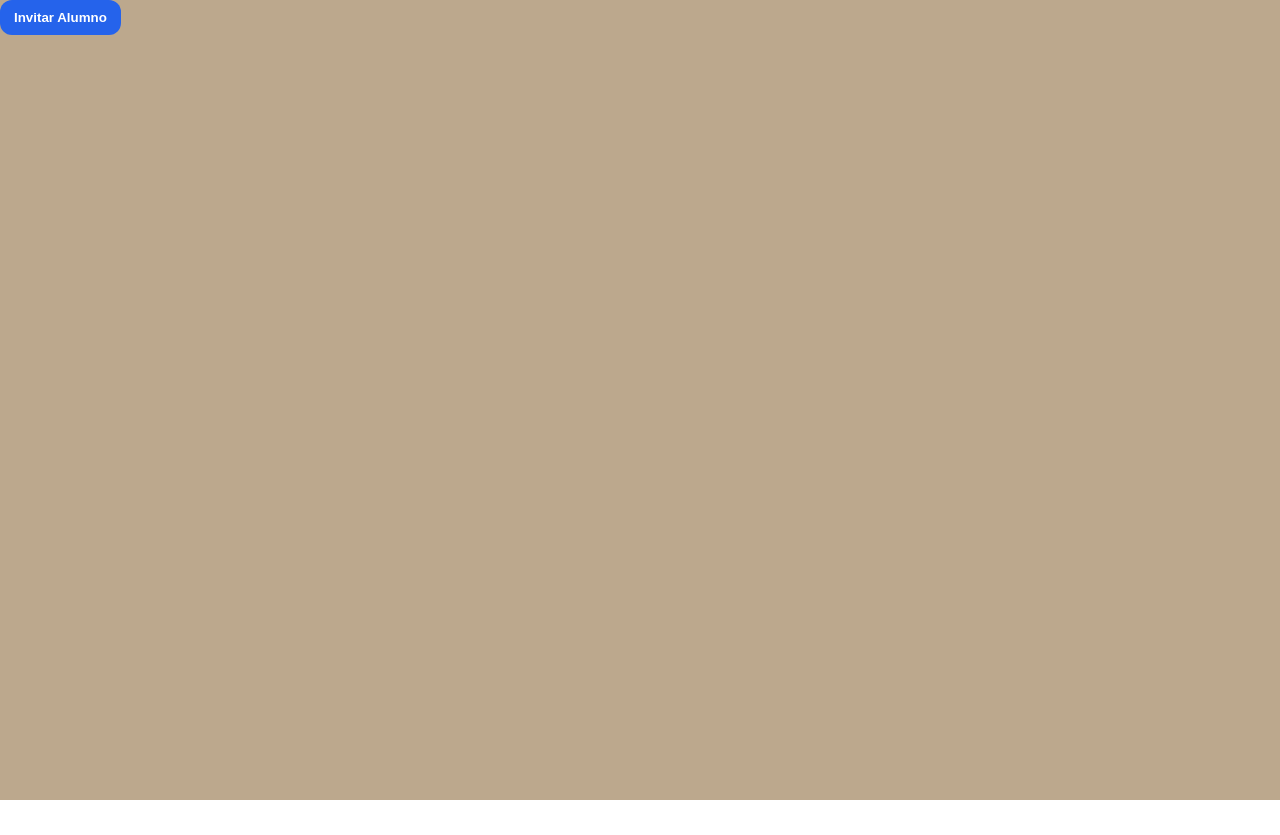
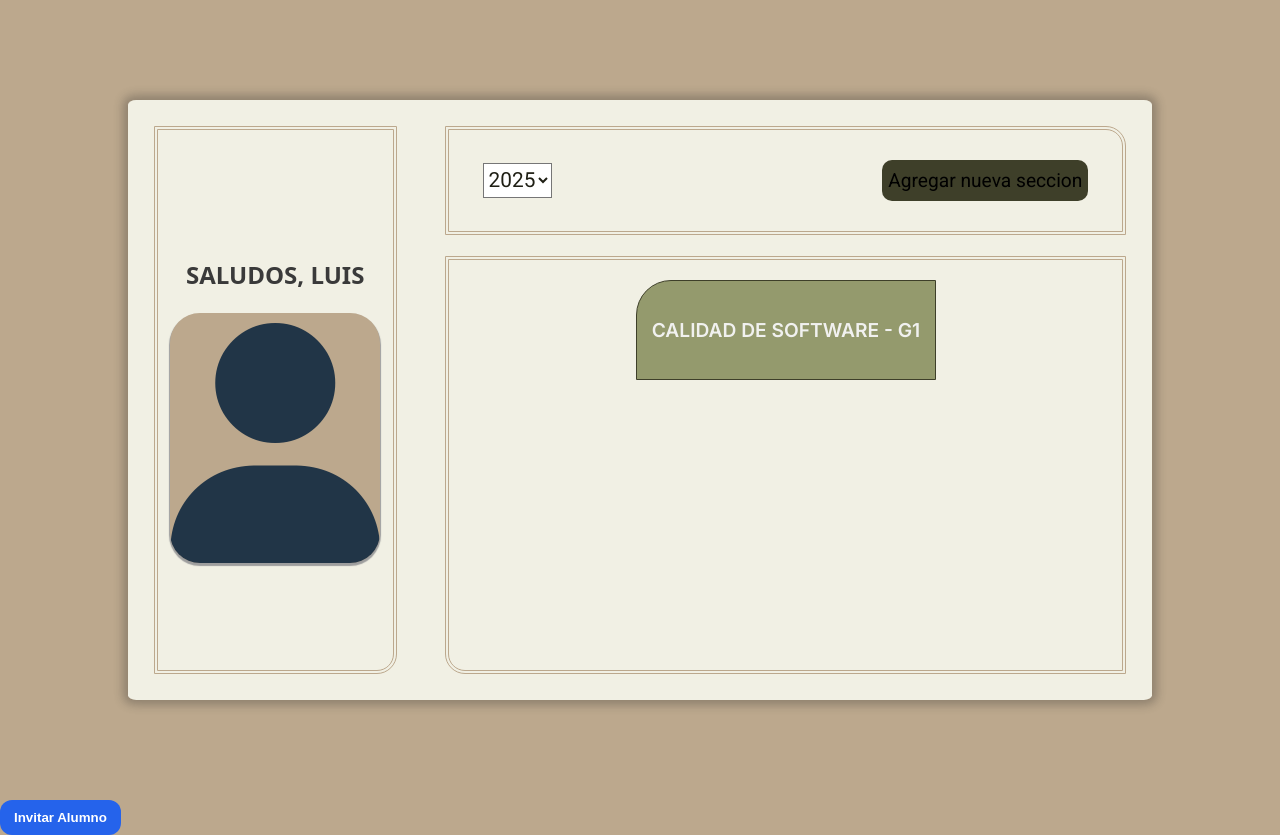
Before and after one commit to VicuzS/CalidadLocal, a React (Vite) app in the folder Frontend/: page / in a window 1280 px wide. Before the commit the page ends 800 px from the top, so only its background shows below. Built offline with nearby package versions, Linux system fonts and the light colour scheme.

Commit message:
funcionalidad al boton agregar seccion

```diff
--- a/Frontend/src/App.jsx
+++ b/Frontend/src/App.jsx
@@ -3,6 +3,7 @@ import SeccionesPage from "./paginas/SeccionesPage";
 function App() {
   return(
       <>
+        <SeccionesPage/>
         <InvitacionButton/>
       </>
   );
--- a/Frontend/src/paginas/SeccionesPage.jsx
+++ b/Frontend/src/paginas/SeccionesPage.jsx
@@ -1,7 +1,23 @@
+import { useState } from "react";
 import "../styles/SeccionesPage.css"
 import SeccionCard from "../componentes/SeccionCard";
 
 function SeccionesPage(){
+    const [secciones, setSecciones] = useState([
+        { id: 1, nombre: "CALIDAD DE SOFTWARE - G1" },
+    ]);
+
+    const handleAgregarSeccion = () => {
+        const nombre = prompt("Ingrese el nombre de la nueva sección:");
+        if (nombre && nombre.trim() !== "") {
+        const nuevaSeccion = {
+            id: Date.now(),
+            nombre: nombre
+        };
+        setSecciones([...secciones, nuevaSeccion]);
+        }
+    };
+
     return(
         <div className="seccionesPage-body">
             <div className="main-seccionesPage-container row">
@@ -16,19 +32,12 @@ function SeccionesPage(){
                             <option value="2026">2026</option>
                             <option value="2027">2027</option>
                         </select>
-                        <button className="button-seccionesPage">Agregar nueva seccion</button>
+                        <button className="button-seccionesPage" onClick={handleAgregarSeccion}>Agregar nueva seccion</button>
                     </div>
                     <div className="secciones-container row">
-                        <SeccionCard nombre="CALIDAD DE SOFTWARE - G1"/>
-                        <SeccionCard nombre="CALIDAD DE SOFTWARE - G2"/>
-                        <SeccionCard nombre="CALIDAD DE SOFTWARE - G3"/>
-                        <SeccionCard nombre="BASE DE DATOS II - G1"/>
-                        <SeccionCard nombre="BASE DE DATOS II - G2"/>
-                        <SeccionCard nombre="BASE DE DATOS II - G3"/>
-                        <SeccionCard nombre="BASE DE DATOS II - G4"/>
-                        <SeccionCard nombre="DISEÑO DE SOFTWARE - G1"/>
-                        <SeccionCard nombre="DISEÑO DE SOFTWARE - G2"/>
-                        <SeccionCard nombre="DISEÑO DE SOFTWARE - G3"/>
+                        {secciones.map((sec) => (
+                        <SeccionCard key={sec.id} nombre={sec.nombre} />
+                        ))}
                     </div>
                 </div>
 
--- a/Frontend/src/styles/SeccionCard.css
+++ b/Frontend/src/styles/SeccionCard.css
@@ -4,14 +4,14 @@
     align-items: center;
     height: 100px;
     width: 300px;
-    background-color: var(--color-primary);
+    background-color: rgb(148, 154, 109);
     border: 1px solid var(--color-secondary);;
     border-top-left-radius: 35px;
     font-family: Inter,'Courier New', Courier, monospace;
     font-size: 1.2rem;
     font-weight: 600;
     text-align: center;
-    color: #fffffff9;
+    color: #f3f3f3f9;
     box-sizing: border-box;
     padding: 0 10px;
     cursor: pointer;
--- a/Frontend/src/styles/SeccionesPage.css
+++ b/Frontend/src/styles/SeccionesPage.css
@@ -22,8 +22,8 @@
 }
 .main-seccionesPage-container{
     align-self: center;
-    max-height: 75vh;
-    max-width: 80%;
+    height: 75vh;
+    width: 80%;
     background-color: var(--color-neutral);
     box-shadow: 0px 0px 10px 5px var(--color-shadow);
     border-radius: 0.8%;
```
